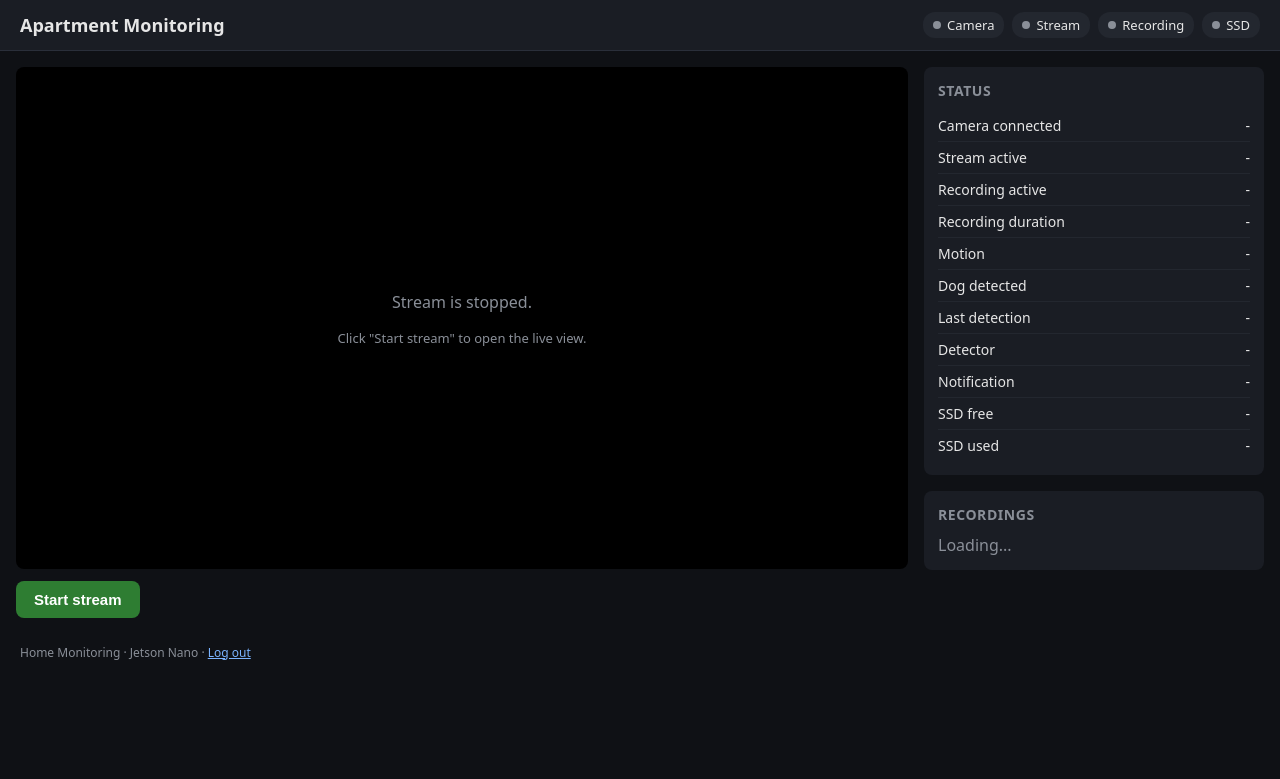
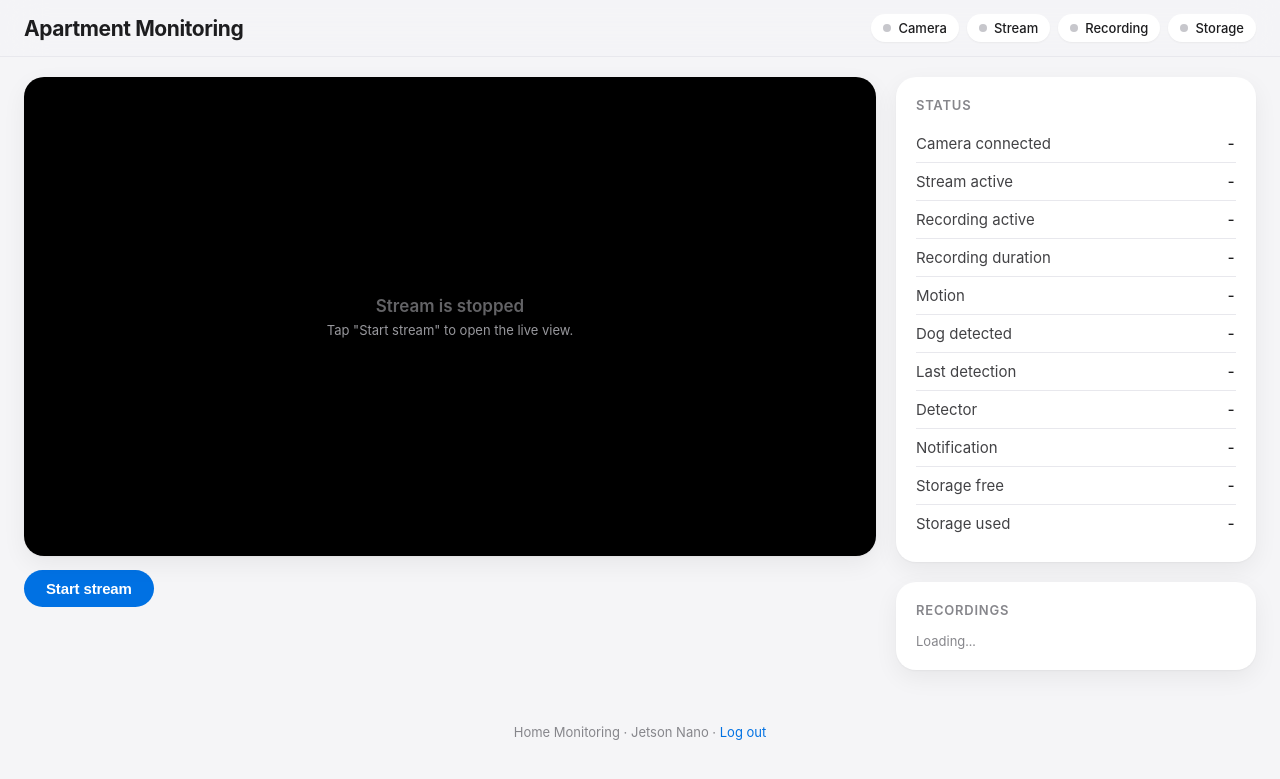
Before and after one commit to Schmiedsimmal/home-view, a Python web app: template templates/index.html in a window 1280 px wide. Shown: the top 779 px of the page. Run offline with Jinja, Linux system fonts and the light colour scheme; the template is opened without the code that fills it, so the values that code supplies are empty.

Commit message:
Apple-like UI redesign + recording deletion
- Light, minimal Apple-style design (SF font stack, frosted header,
  pill buttons, soft shadows)
- DELETE /api/recordings/{name} and DELETE /api/recordings (all)
- Per-recording Delete button + Delete-all with confirm
- Detector status now shows GPU/CPU

Generated with [Devin](https://devin.ai)

Co-Authored-By: Devin <158243242+devin-ai-integration[bot]@users.noreply.github.com>

```diff
--- a/templates/index.html
+++ b/templates/index.html
@@ -6,137 +6,203 @@
     <title>Apartment Monitoring</title>
     <style>
         :root {
-            --bg: #0f1115;
-            --panel: #1a1d24;
-            --accent: #2e7d32;
-            --warn: #c62828;
-            --rec: #d32f2f;
-            --text: #e6e6e6;
-            --muted: #8a8f98;
+            --bg: #f5f5f7;
+            --card: #ffffff;
+            --text: #1d1d1f;
+            --muted: #86868b;
+            --blue: #0071e3;
+            --red: #ff3b30;
+            --green: #34c759;
+            --orange: #ff9500;
+            --separator: #e8e8ed;
+            --radius: 20px;
+            --shadow: 0 1px 2px rgba(0,0,0,.04), 0 8px 24px rgba(0,0,0,.06);
         }
         * { box-sizing: border-box; }
         body {
             margin: 0;
             background: var(--bg);
             color: var(--text);
-            font-family: system-ui, -apple-system, "Segoe UI", Roboto, sans-serif;
+            font-family: -apple-system, BlinkMacSystemFont, "SF Pro Text", "Helvetica Neue", "Segoe UI", Roboto, sans-serif;
+            -webkit-font-smoothing: antialiased;
         }
         header {
-            padding: 12px 20px;
-            background: var(--panel);
-            border-bottom: 1px solid #2a2f3a;
+            position: sticky;
+            top: 0;
+            z-index: 10;
+            padding: 14px 24px;
+            background: rgba(245,245,247,.82);
+            backdrop-filter: saturate(180%) blur(20px);
+            -webkit-backdrop-filter: saturate(180%) blur(20px);
+            border-bottom: 1px solid var(--separator);
             display: flex;
             align-items: center;
             justify-content: space-between;
             flex-wrap: wrap;
-            gap: 8px;
+            gap: 10px;
         }
-        header h1 { margin: 0; font-size: 18px; font-weight: 600; }
+        header h1 {
+            margin: 0;
+            font-size: 21px;
+            font-weight: 700;
+            letter-spacing: -.02em;
+        }
         .pills { display: flex; gap: 8px; flex-wrap: wrap; }
         .status-pill {
             display: inline-flex;
             align-items: center;
-            gap: 6px;
-            padding: 4px 10px;
-            border-radius: 12px;
+            gap: 7px;
+            padding: 6px 12px;
+            border-radius: 980px;
             font-size: 13px;
-            background: #23272f;
+            font-weight: 500;
+            background: var(--card);
+            box-shadow: 0 1px 2px rgba(0,0,0,.05);
         }
         .dot {
             width: 8px; height: 8px; border-radius: 50%;
-            background: var(--muted);
+            background: #c7c7cc;
         }
-        .dot.ok   { background: var(--accent); }
-        .dot.warn { background: var(--warn); }
-        .dot.rec  { background: var(--rec); animation: blink 1s infinite; }
-        @keyframes blink { 50% { opacity: 0.3; } }
+        .dot.ok   { background: var(--green); }
+        .dot.warn { background: var(--orange); }
+        .dot.rec  { background: var(--red); animation: blink 1.2s infinite; }
+        @keyframes blink { 50% { opacity: .25; } }
         main {
             display: grid;
-            grid-template-columns: 1fr 340px;
-            gap: 16px;
-            padding: 16px;
+            grid-template-columns: 1fr 360px;
+            gap: 20px;
+            padding: 20px 24px;
+            max-width: 1400px;
+            margin: 0 auto;
         }
-        @media (max-width: 900px) {
+        @media (max-width: 920px) {
             main { grid-template-columns: 1fr; }
         }
         .stream-wrap {
             background: #000;
-            border-radius: 8px;
+            border-radius: var(--radius);
             overflow: hidden;
             aspect-ratio: 16 / 9;
             display: flex;
             align-items: center;
             justify-content: center;
+            box-shadow: var(--shadow);
             position: relative;
         }
         .stream-wrap img { width: 100%; height: 100%; object-fit: contain; }
         .stream-placeholder {
-            color: var(--muted);
+            color: #98989d;
             text-align: center;
-            padding: 20px;
+            padding: 24px;
         }
+        .stream-placeholder .big { font-size: 17px; font-weight: 600; color: #636366; }
+        .stream-placeholder .small { font-size: 13px; margin-top: 6px; }
         .controls {
             display: flex;
             gap: 10px;
-            margin-top: 12px;
+            margin-top: 14px;
         }
         button {
-            padding: 10px 18px;
+            padding: 10px 22px;
             border: none;
-            border-radius: 8px;
+            border-radius: 980px;
             font-size: 15px;
             font-weight: 600;
+            letter-spacing: -.01em;
             cursor: pointer;
-            background: #2e7d32;
+            background: var(--blue);
             color: #fff;
+            transition: opacity .15s ease, transform .05s ease;
         }
-        button.secondary { background: #374151; }
-        button.danger { background: var(--rec); }
-        button:disabled { opacity: 0.5; cursor: default; }
+        button:active { transform: scale(.97); }
+        button.secondary { background: #e8e8ed; color: var(--text); }
+        button.danger { background: var(--red); }
+        button.ghost {
+            background: transparent;
+            color: var(--red);
+            padding: 6px 12px;
+            font-size: 13px;
+        }
+        button:disabled { opacity: .5; cursor: default; }
         .panel {
-            background: var(--panel);
-            border-radius: 8px;
-            padding: 14px;
-            margin-bottom: 16px;
+            background: var(--card);
+            border-radius: var(--radius);
+            padding: 20px;
+            margin-bottom: 20px;
+            box-shadow: var(--shadow);
         }
-        .panel h2 { margin: 0 0 10px; font-size: 14px; color: var(--muted); text-transform: uppercase; letter-spacing: .04em; }
-        .kv { display: flex; justify-content: space-between; padding: 6px 0; border-bottom: 1px solid #23272f; font-size: 14px; }
+        .panel h2 {
+            margin: 0 0 12px;
+            font-size: 13px;
+            font-weight: 600;
+            color: var(--muted);
+            text-transform: uppercase;
+            letter-spacing: .06em;
+        }
+        .kv {
+            display: flex;
+            justify-content: space-between;
+            align-items: center;
+            padding: 9px 0;
+            border-bottom: 1px solid var(--separator);
+            font-size: 15px;
+        }
         .kv:last-child { border-bottom: none; }
-        .kv .v { font-variant-numeric: tabular-nums; }
-        .ok    { color: var(--accent); }
-        .warn  { color: var(--warn); }
+        .kv .k { color: #424245; }
+        .kv .v { font-variant-numeric: tabular-nums; font-weight: 500; }
+        .ok    { color: var(--green); }
+        .warn  { color: var(--orange); }
         .det-list { display: flex; flex-wrap: wrap; gap: 6px; }
         .det-badge {
-            background: #23272f;
-            border-radius: 10px;
-            padding: 3px 10px;
+            background: #f0f0f2;
+            border-radius: 980px;
+            padding: 4px 12px;
             font-size: 13px;
+            font-weight: 500;
         }
         .rec-item {
             display: flex;
             align-items: center;
             justify-content: space-between;
-            padding: 8px 0;
-            border-bottom: 1px solid #23272f;
-            font-size: 13px;
+            padding: 10px 0;
+            border-bottom: 1px solid var(--separator);
         }
         .rec-item:last-child { border-bottom: none; }
-        .rec-meta { color: var(--muted); font-variant-numeric: tabular-nums; }
-        .rec-actions button, .rec-actions .btn {
-            padding: 5px 10px;
-            font-size: 12px;
-            margin-left: 6px;
+        .rec-name { font-size: 15px; font-weight: 500; }
+        .rec-meta { color: var(--muted); font-size: 13px; font-variant-numeric: tabular-nums; margin-top: 2px; }
+        .rec-actions { display: flex; align-items: center; gap: 4px; flex-shrink: 0; }
+        .rec-actions .btn-link {
+            padding: 6px 12px;
+            font-size: 13px;
+            font-weight: 600;
+            border-radius: 980px;
+            background: #e8e8ed;
+            color: var(--text);
             text-decoration: none;
             display: inline-block;
         }
+        .rec-actions .btn-link:hover { background: #dcdce0; }
+        .rec-actions button.ghost:hover { background: rgba(255,59,48,.08); }
+        .panel-head {
+            display: flex;
+            align-items: center;
+            justify-content: space-between;
+            margin-bottom: 12px;
+        }
+        .panel-head h2 { margin: 0; }
         video {
             width: 100%;
-            border-radius: 8px;
+            border-radius: 14px;
             background: #000;
-            margin-top: 10px;
+            margin-top: 12px;
         }
-        footer { padding: 10px 20px; color: var(--muted); font-size: 12px; }
-        a { color: #7ab3ff; }
+        footer {
+            padding: 14px 24px 28px;
+            color: var(--muted);
+            font-size: 13px;
+            text-align: center;
+        }
+        a { color: var(--blue); text-decoration: none; }
     </style>
 </head>
 <body>
@@ -146,7 +212,7 @@
             <span class="status-pill"><span id="dot-camera" class="dot"></span>Camera</span>
             <span class="status-pill"><span id="dot-stream"  class="dot"></span>Stream</span>
             <span class="status-pill"><span id="dot-rec"     class="dot"></span>Recording</span>
-            <span class="status-pill"><span id="dot-ssd"     class="dot"></span>SSD</span>
+            <span class="status-pill"><span id="dot-ssd"     class="dot"></span>Storage</span>
         </div>
     </header>
 
@@ -155,8 +221,8 @@
             <div class="stream-wrap">
                 <img id="stream-img" src="" alt="Live stream" style="display:none" onerror="onStreamError()">
                 <div id="stream-placeholder" class="stream-placeholder">
-                    <p>Stream is stopped.</p>
-                    <p style="font-size:13px">Click "Start stream" to open the live view.</p>
+                    <div class="big">Stream is stopped</div>
+                    <div class="small">Tap "Start stream" to open the live view.</div>
                 </div>
             </div>
             <div class="controls">
@@ -169,21 +235,24 @@
         <aside>
             <div class="panel">
                 <h2>Status</h2>
-                <div class="kv"><span>Camera connected</span><span id="camera-open" class="v">-</span></div>
-                <div class="kv"><span>Stream active</span><span id="stream-active" class="v">-</span></div>
-                <div class="kv"><span>Recording active</span><span id="rec-active" class="v">-</span></div>
-                <div class="kv"><span>Recording duration</span><span id="rec-elapsed" class="v">-</span></div>
-                <div class="kv"><span>Motion</span><span id="motion-active" class="v">-</span></div>
-                <div class="kv"><span>Dog detected</span><span id="dog-active" class="v">-</span></div>
-                <div class="kv"><span>Last detection</span><span id="detections" class="v">-</span></div>
-                <div class="kv"><span>Detector</span><span id="detector" class="v">-</span></div>
-                <div class="kv"><span>Notification</span><span id="notify" class="v">-</span></div>
-                <div class="kv"><span>SSD free</span><span id="disk-free" class="v">-</span></div>
-                <div class="kv"><span>SSD used</span><span id="disk-used" class="v">-</span></div>
+                <div class="kv"><span class="k">Camera connected</span><span id="camera-open" class="v">-</span></div>
+                <div class="kv"><span class="k">Stream active</span><span id="stream-active" class="v">-</span></div>
+                <div class="kv"><span class="k">Recording active</span><span id="rec-active" class="v">-</span></div>
+                <div class="kv"><span class="k">Recording duration</span><span id="rec-elapsed" class="v">-</span></div>
+                <div class="kv"><span class="k">Motion</span><span id="motion-active" class="v">-</span></div>
+                <div class="kv"><span class="k">Dog detected</span><span id="dog-active" class="v">-</span></div>
+                <div class="kv"><span class="k">Last detection</span><span id="detections" class="v">-</span></div>
+                <div class="kv"><span class="k">Detector</span><span id="detector" class="v">-</span></div>
+                <div class="kv"><span class="k">Notification</span><span id="notify" class="v">-</span></div>
+                <div class="kv"><span class="k">Storage free</span><span id="disk-free" class="v">-</span></div>
+                <div class="kv"><span class="k">Storage used</span><span id="disk-used" class="v">-</span></div>
             </div>
 
             <div class="panel">
-                <h2>Recordings</h2>
+                <div class="panel-head">
+                    <h2>Recordings</h2>
+                    <button class="ghost" id="btn-delete-all" onclick="deleteAllRecordings()" style="display:none">Delete all</button>
+                </div>
                 <div id="recordings-list"><span class="rec-meta">Loading...</span></div>
             </div>
         </aside>
@@ -250,6 +319,7 @@
                 const r = await fetch("/api/recordings");
                 const list = await r.json();
                 const el = $("recordings-list");
+                $("btn-delete-all").style.display = list.length ? "" : "none";
                 if (!list.length) {
                     el.innerHTML = '<span class="rec-meta">No recordings available.</span>';
                     return;
@@ -259,12 +329,13 @@
                     const label = d.toLocaleString("en-US", { dateStyle: "short", timeStyle: "short" });
                     return `<div class="rec-item">
                         <div>
-                            <div>${label}</div>
+                            <div class="rec-name">${label}</div>
                             <div class="rec-meta">${fmtBytes(rec.size)}</div>
                         </div>
                         <div class="rec-actions">
                             <button class="secondary" onclick="playRecording('${rec.name}')">Play</button>
-                            <a class="secondary btn" href="/recordings/${rec.name}?download=1">Download</a>
+                            <a class="btn-link" href="/recordings/${rec.name}?download=1">Download</a>
+                            <button class="ghost" onclick="deleteRecording('${rec.name}')">Delete</button>
                         </div>
                     </div>`;
                 }).join("");
@@ -275,6 +346,23 @@
             const c = $("video-container");
             c.innerHTML = `<video controls autoplay src="/recordings/${name}"></video>`;
             c.scrollIntoView({ behavior: "smooth", block: "nearest" });
+        }
+
+        async function deleteRecording(name) {
+            if (!confirm(`Delete recording ${name}?`)) return;
+            try {
+                await fetch(`/api/recordings/${name}`, { method: "DELETE" });
+                loadRecordings();
+            } catch (e) { /* ignore */ }
+        }
+
+        async function deleteAllRecordings() {
+            if (!confirm("Delete ALL recordings? This cannot be undone.")) return;
+            try {
+                await fetch("/api/recordings", { method: "DELETE" });
+                $("video-container").innerHTML = "";
+                loadRecordings();
+            } catch (e) { /* ignore */ }
         }
 
         async function poll() {
@@ -294,7 +382,7 @@
                 setVal("dog-active", s.dog_active ? "YES" : "NO", s.dog_active);
                 setVal("detections", (s.detections && s.detections.length) ? s.detections.join(", ") : "-");
                 const d = s.detector || {};
-                setVal("detector", d.enabled ? (d.loaded ? (d.using_engine ? "TensorRT" : "PyTorch") + " / " + (d.device || "-") : "loading...") : "off",
+                setVal("detector", d.enabled ? (d.loaded ? (d.using_engine ? "GPU" : "CPU") + " / " + (d.device || "-") : "loading...") : "off",
                        d.enabled ? d.loaded : null);
                 setVal("notify", s.notify_enabled ? "on" : "off", s.notify_enabled);
                 setVal("disk-free", fmtBytes(s.disk && s.disk.free_bytes), null);
@@ -302,7 +390,6 @@
 
                 if (s.stream_active !== undefined) applyStreamState(s.stream_active);
                 if (s.recording && s.recording.error) {
-                    // Make the error visible in the status panel (small note).
                     setVal("rec-active", "ERROR: " + s.recording.error, false);
                 }
             } catch (e) {
```
Also changed, not shown: app/web.py (+23 -0 lines).
